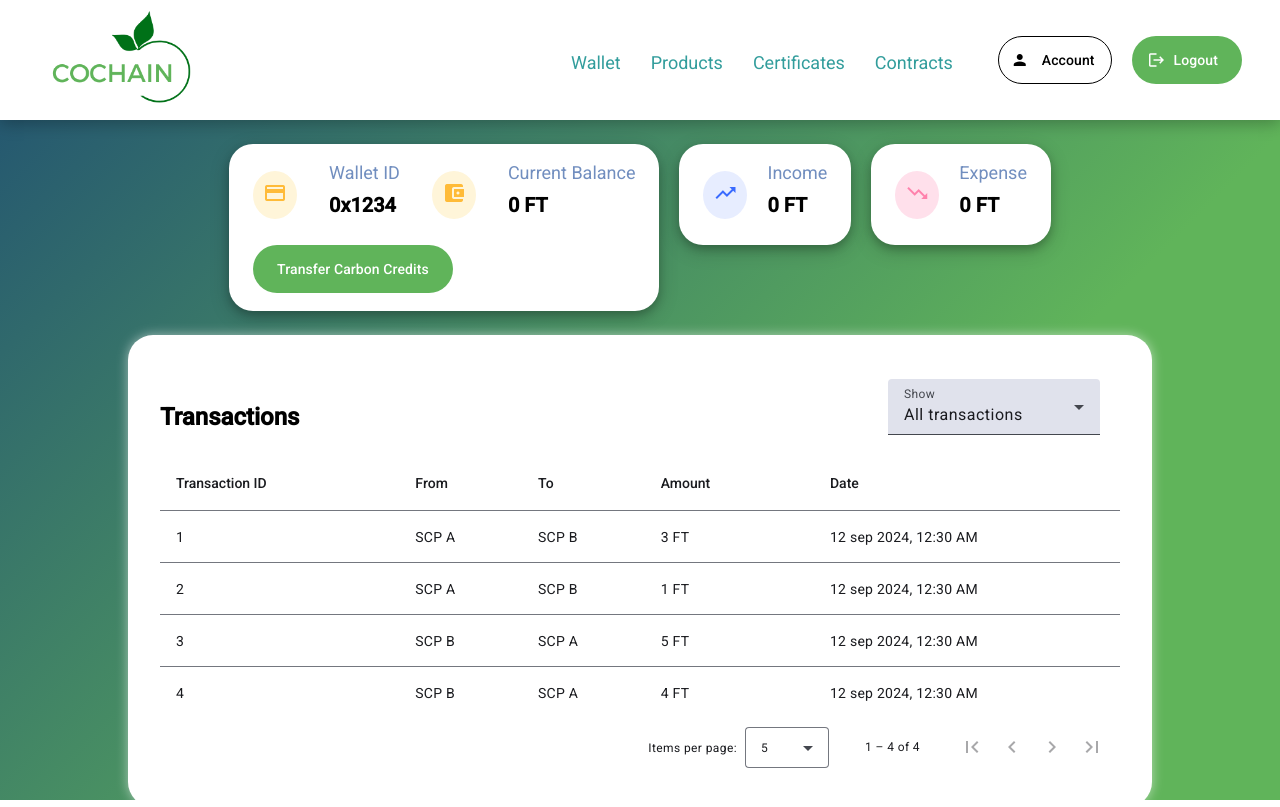
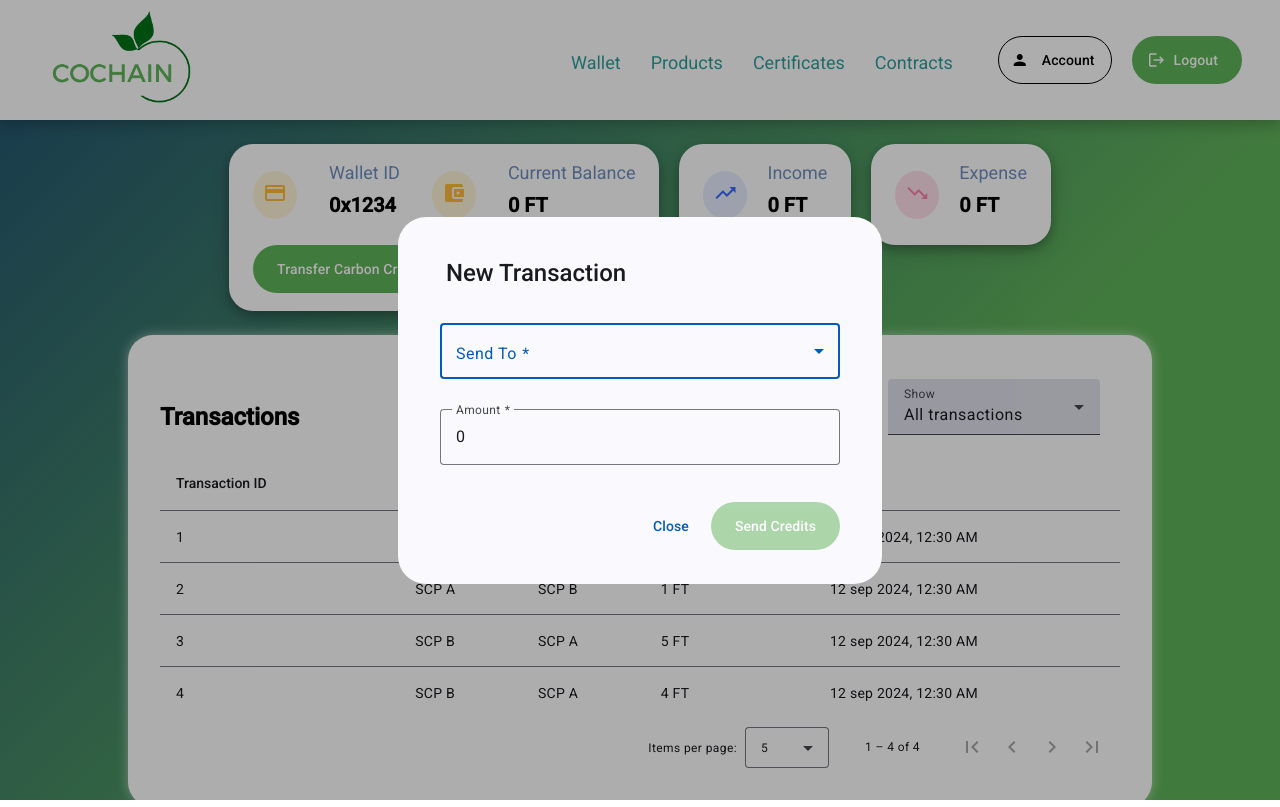
Before and after one commit to NourCheriff/cochain, an Angular app in the folder frontend/: page / in a window 1280 px wide. Both pictures are taken after a click on the button "Transfer Carbon Credits". Built offline with nearby package versions, Linux system fonts and the light colour scheme.

Commit message:
add: new transaction dialog

```diff
--- /dev/null
+++ b/frontend/src/app/features/wallet/components/transactions-dialog/transactions-dialog.component.css
@@ -0,0 +1,17 @@
+mat-form-field {
+  margin-top: 10px;
+  display: block;
+}
+
+.title {
+  font-weight: 500;
+}
+
+.receiver {
+  min-width: 400px;
+}
+
+
+.container {
+  padding: 18px;
+}
--- /dev/null
+++ b/frontend/src/app/features/wallet/components/transactions-dialog/transactions-dialog.component.html
@@ -0,0 +1,23 @@
+<div class="container">
+  <h2 mat-dialog-title class="title"> New Transaction </h2>
+  <form [formGroup]="transactionForm" (ngSubmit)="onSubmit()">
+    <mat-dialog-content>
+      <mat-form-field appearance="outline" class="receiver">
+        <mat-label> Send To </mat-label>
+        <mat-select formControlName="receiver">
+          @for (option of options; track $index) {
+            <mat-option [value]="option.value"> {{ option.displayValue }} </mat-option>
+          }
+        </mat-select>
+      </mat-form-field>
+      <mat-form-field appearance="outline">
+        <mat-label> Amount </mat-label>
+        <input matInput formControlName="amount" type="number"/>
+      </mat-form-field>
+    </mat-dialog-content>
+    <mat-dialog-actions>
+      <button mat-button [mat-dialog-close]> Close </button>
+      <button mat-flat-button class="btn-primary" [disabled]="!transactionForm.valid"> Send Credits </button>
+    </mat-dialog-actions>
+  </form>
+</div>
--- /dev/null
+++ b/frontend/src/app/features/wallet/components/transactions-dialog/transactions-dialog.component.ts
@@ -0,0 +1,63 @@
+import { Component, inject } from '@angular/core';
+import {
+  MatDialogActions,
+  MatDialogClose,
+  MatDialogContent,
+  MatDialogRef,
+  MatDialogTitle,
+} from '@angular/material/dialog';
+import { MatFormFieldModule } from '@angular/material/form-field';
+import { MatSelectModule } from '@angular/material/select';
+import { MatInputModule } from '@angular/material/input';
+import { FormControl, FormGroup, ReactiveFormsModule, Validators } from '@angular/forms';
+import { MatButtonModule } from '@angular/material/button';
+
+@Component({
+  selector: 'app-transactions-dialog',
+  imports: [
+    MatDialogActions,
+    MatFormFieldModule,
+    MatDialogContent,
+    MatSelectModule,
+    MatInputModule,
+    MatButtonModule,
+    MatDialogTitle,
+    MatDialogClose,
+    ReactiveFormsModule
+  ],
+  templateUrl: './transactions-dialog.component.html',
+  styleUrl: './transactions-dialog.component.css'
+})
+export class TransactionsDialogComponent {
+
+  readonly dialogRed = inject(MatDialogRef<TransactionsDialogComponent>);
+  transactionForm = new FormGroup({
+    receiver: new FormControl('', [Validators.required,]),
+    amount: new FormControl(0, [Validators.required, Validators.min(0),]),
+  });
+
+  // inject and get from a service
+  options: Option[] = [
+    { value: 'SCP1 Address', displayValue: 'SCP1 ADDRESS - SCP Name'},
+    { value: 'SCP2 Address', displayValue: 'SCP2 ADDRESS - SCP Name'},
+    { value: 'SCP3 Address', displayValue: 'SCP3 ADDRESS - SCP Name'},
+    { value: 'SCP4 Address', displayValue: 'SCP4 ADDRESS - SCP Name'},
+    { value: 'SCP5 Address', displayValue: 'SCP5 ADDRESS - SCP Name'},
+    { value: 'SCP6 Address', displayValue: 'SCP6 ADDRESS - SCP Name'},
+    { value: 'SCP7 Address', displayValue: 'SCP7 ADDRESS - SCP Name'},
+    { value: 'SCP8 Address', displayValue: 'SCP8 ADDRESS - SCP Name'},
+    { value: 'SCP9 Address', displayValue: 'SCP9 ADDRESS - SCP Name'},
+    { value: 'SCP10 Address', displayValue: 'SCP10 ADDRESS - SCP Name'},
+    { value: 'SCP11 Address', displayValue: 'SCP11 ADDRESS - SCP Name'}
+  ]
+
+  onSubmit() {
+    // call blockchain service methods
+  }
+
+}
+
+interface Option {
+  value: string;
+  displayValue: string;
+}
--- a/frontend/src/app/features/wallet/components/wallet-info-card/wallet-info-card.component.html
+++ b/frontend/src/app/features/wallet/components/wallet-info-card/wallet-info-card.component.html
@@ -14,6 +14,6 @@
   </div>
 
   <div class="btn-container">
-    <button mat-flat-button class="btn-primary">Transfer Carbon Credits</button>
+    <button mat-flat-button class="btn-primary" (click)="openDialog()">Transfer Carbon Credits</button>
   </div>
 </article>
--- a/frontend/src/app/features/wallet/components/wallet-info-card/wallet-info-card.component.ts
+++ b/frontend/src/app/features/wallet/components/wallet-info-card/wallet-info-card.component.ts
@@ -1,6 +1,8 @@
-import { Component, Input } from '@angular/core';
+import { Component, inject, Input } from '@angular/core';
 import { MatButtonModule } from '@angular/material/button';
+import { MatDialog } from '@angular/material/dialog';
 import { MatIconModule } from '@angular/material/icon'
+import { TransactionsDialogComponent } from '../transactions-dialog/transactions-dialog.component';
 
 @Component({
   selector: 'app-wallet-info-card',
@@ -11,4 +13,10 @@ import { MatIconModule } from '@angular/material/icon'
 export class WalletInfoCardComponent {
   @Input() walletID: string = '0x1234';
   @Input() balance: number = 0;
+
+  readonly dialog = inject(MatDialog);
+
+  openDialog(): void {
+    const dialogRef = this.dialog.open(TransactionsDialogComponent);
+  }
 }
```
Also changed, not shown: 1 other file (tests, documents, lock files or other folders).
